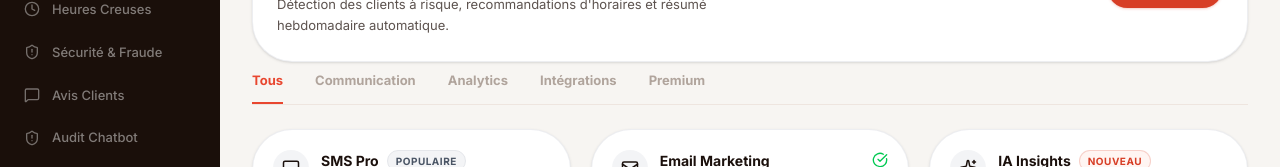
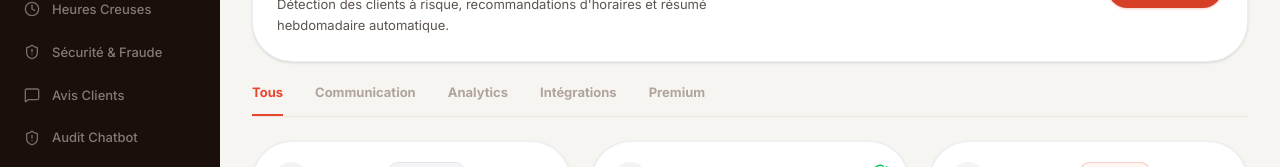
Before and after one commit to nour-garali/Retenza_complett, a Next.js app in the folder retenza_web/: page /merchant/marketplace in a window 1280 px wide. Shown: the part 322-489 px from the top of the page. Built offline with nearby package versions, Linux system fonts and the light colour scheme; no server answers.

Commit message:
style: remove badge counts from marketplace tabs and reposition them immediately below IA Insights card

```diff
--- a/retenza_web/src/app/merchant/marketplace/page.tsx
+++ b/retenza_web/src/app/merchant/marketplace/page.tsx
@@ -250,7 +250,7 @@ export default function MarketplacePage() {
       </div>
 
       {/* Filters */}
-      <div className="flex border-b border-[#EEE5DF] gap-8 mb-6 w-full overflow-x-auto [scrollbar-width:none]">
+      <div className="flex border-b border-[#EEE5DF] gap-8 mb-6 mt-3 w-full overflow-x-auto [scrollbar-width:none]">
         {CATEGORIES.map(cat => (
           <button
             key={cat.id}
```
